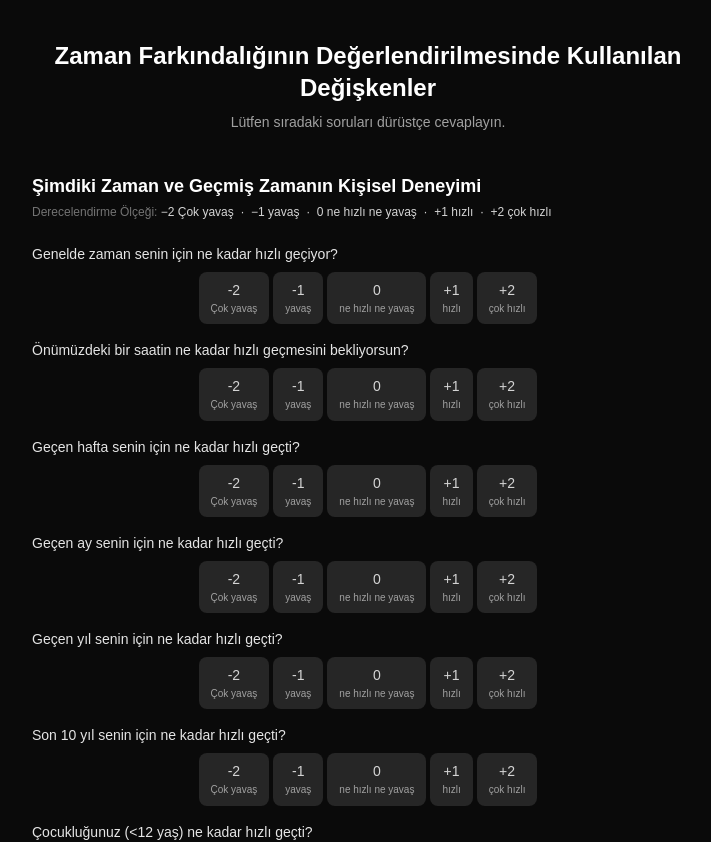
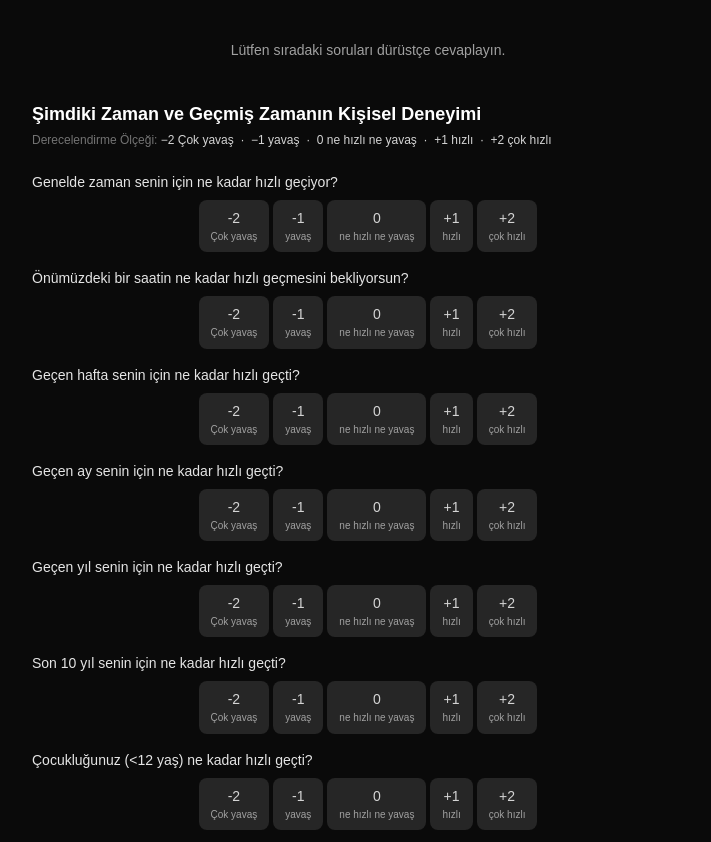
Before and after one commit to chd76/psyexperimentproject1, a Next.js app: page /post-survey in a window 1280 px wide. Shown: the top 842 px of the page, without its empty margins (272-983 px from the left). Built offline with nearby package versions, Linux system fonts and the light colour scheme.

Commit message:
Remove title from post-survey page

```diff
--- a/src/app/post-survey/page.tsx
+++ b/src/app/post-survey/page.tsx
@@ -187,10 +187,7 @@ function PostSurveyContent() {
     <div className="min-h-screen bg-neutral-950 text-white px-4 py-10">
       <div className="mx-auto max-w-2xl space-y-10">
         {/* Başlık */}
-        <div className="text-center space-y-2">
-          <h1 className="text-2xl font-bold">
-            Zaman Farkındalığının Değerlendirilmesinde Kullanılan Değişkenler
-          </h1>
+        <div className="text-center">
           <p className="text-sm text-neutral-400">
             Lütfen sıradaki soruları dürüstçe cevaplayın.
           </p>
```
